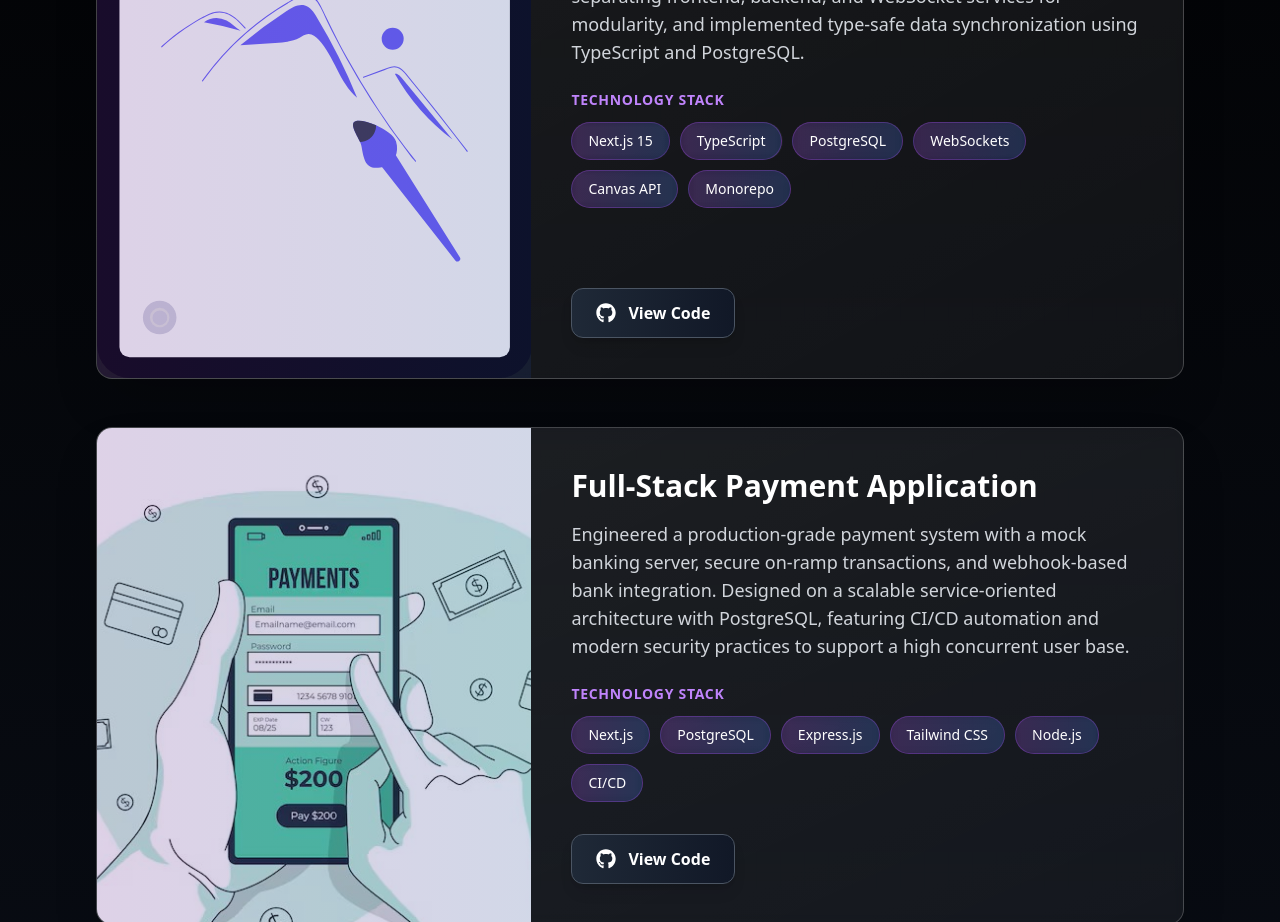
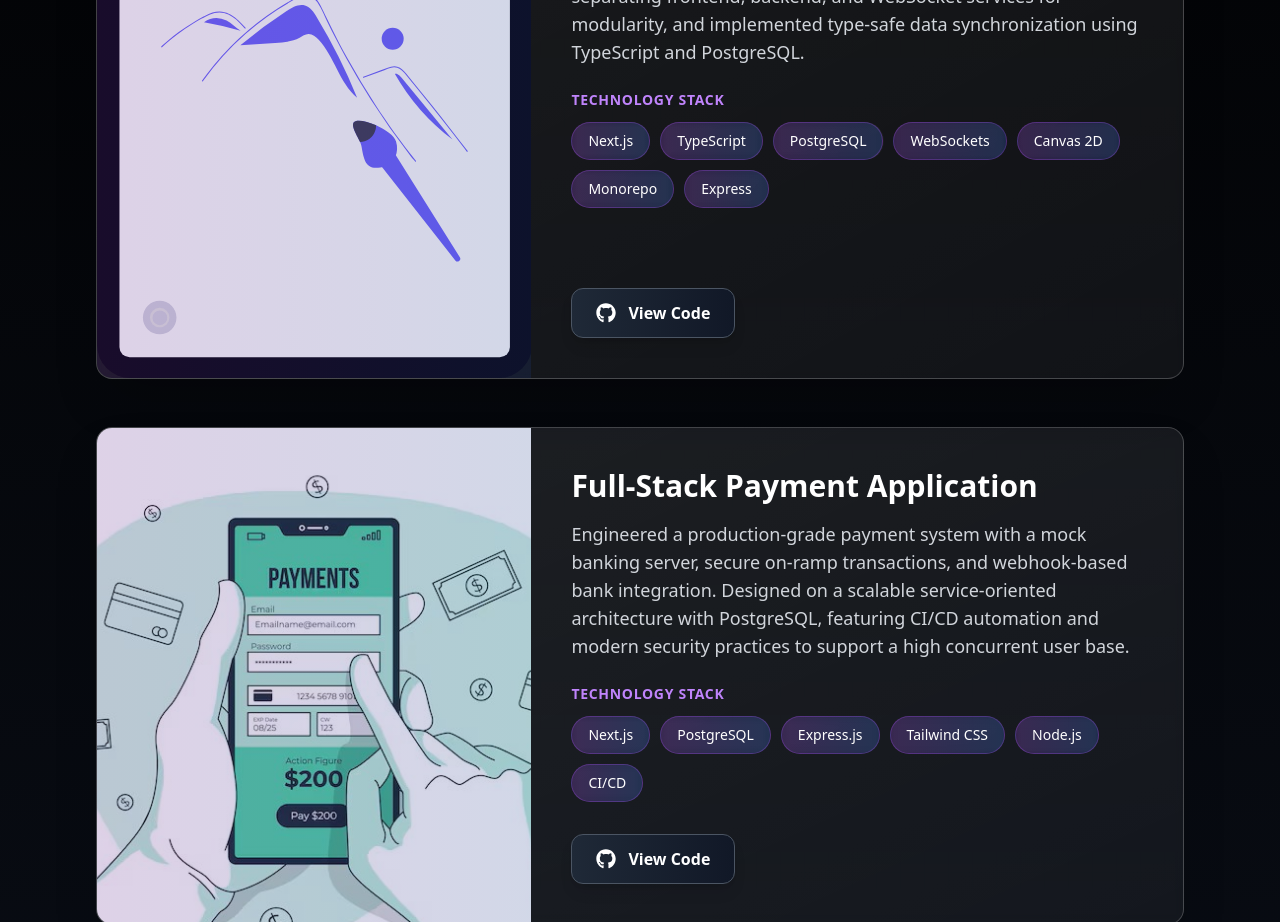
Before and after one commit to Abhay12911/portfolio, a React (Vite) app in the folder Portfolio/: page / in a window 1280 px wide. Shown: the part 1380-2302 px from the top of the page. Built offline with nearby package versions, Linux system fonts and the light colour scheme.

Commit message:
minal fixes

```diff
--- a/Portfolio/src/components/pages/ProjectsPage.jsx
+++ b/Portfolio/src/components/pages/ProjectsPage.jsx
@@ -32,7 +32,7 @@ const ProjectsPage = () => {
   desc="Architected a scalable, real-time whiteboard platform that enables multiple users to draw simultaneously with custom tools like pencil, shapes, eraser, panning, and zooming — all built from scratch using the Canvas API. Designed with a monorepo architecture separating frontend, backend, and WebSocket services for modularity, and implemented type-safe data synchronization using TypeScript and PostgreSQL."
   codeUrl="https://github.com/Abhay12911/draw-app"
   liveUrl="#"
-  tags={["Next.js 15", "TypeScript", "PostgreSQL", "WebSockets", "Canvas API", "Monorepo"]}
+  tags={["Next.js", "TypeScript", "PostgreSQL", "WebSockets", "Canvas 2D", "Monorepo","Express"]}
   featured={true}
 />
           <Card
```
